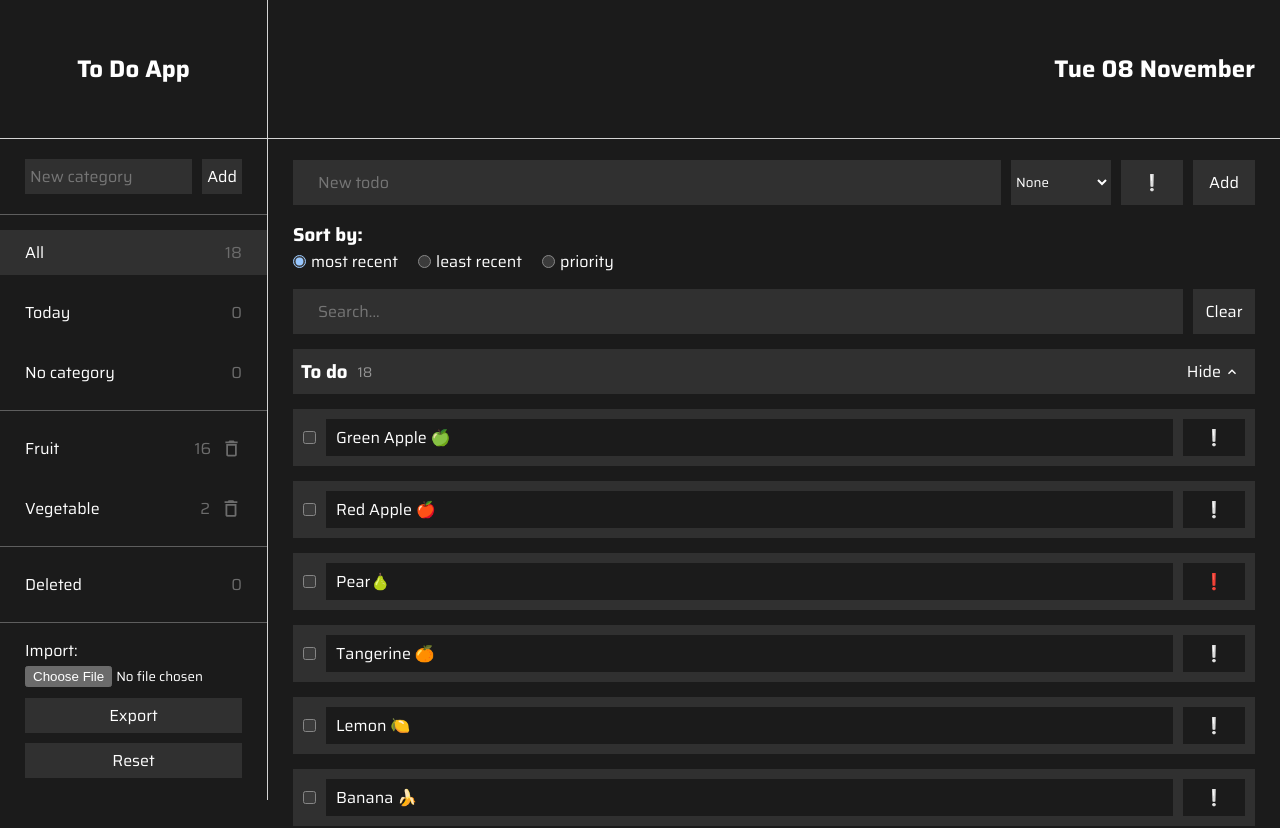
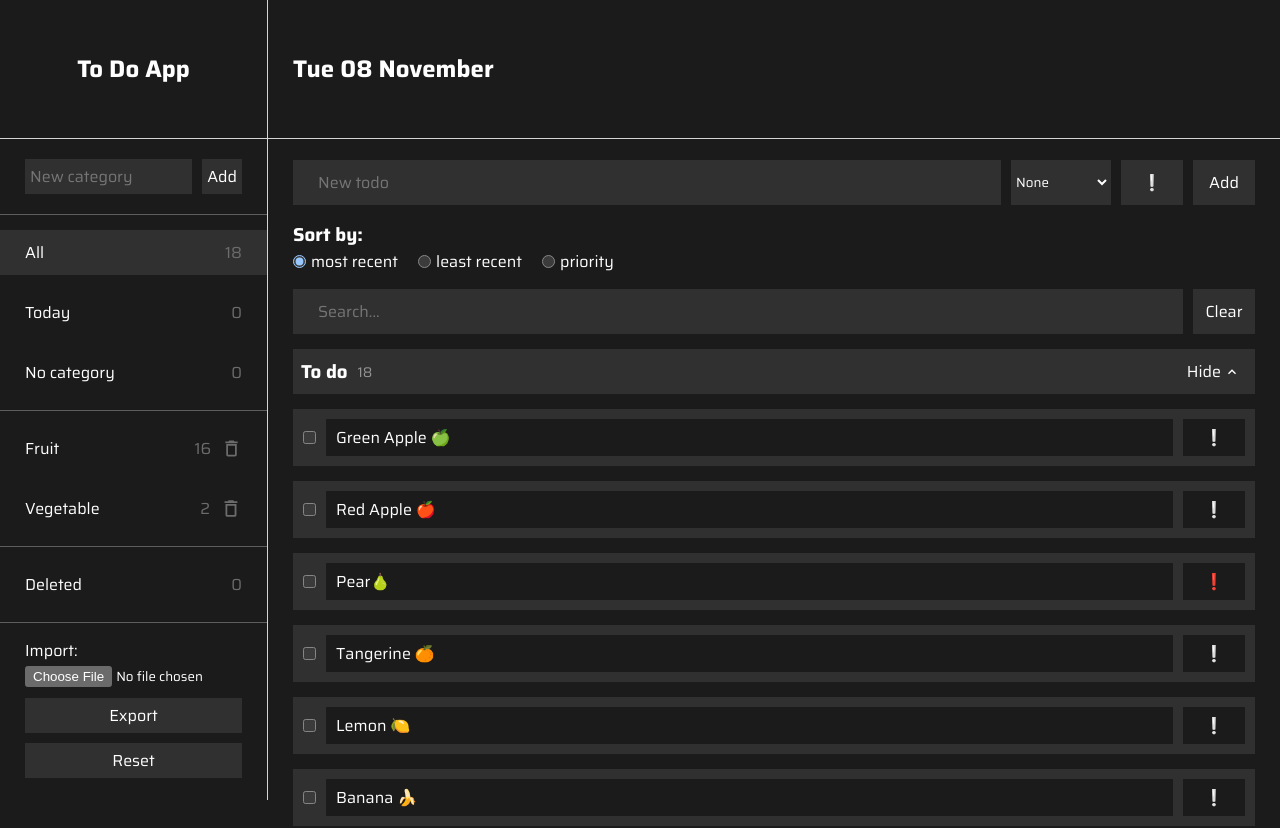
Before and after one commit to tquintal/to-do-app, a React (Create React App) app: page / in a window 1280 px wide. Shown: the top 828 px of the page. Built offline with nearby package versions, Linux system fonts and the light colour scheme.

Commit message:
small mozilla fix

```diff
--- a/src/components/Banner/Banner.module.css
+++ b/src/components/Banner/Banner.module.css
@@ -1,10 +1,9 @@
 .container {
-  width: -webkit-fill-available;
+  width: 100%;
   padding-top: 50px;
   padding-bottom: 50px;
-  display: flex;
-  justify-content: flex-end;
-  align-items: flex-end;
+  /* display: flex;   */
+  padding-left: 25px;
   border-bottom: 1px #d4d4d4;
   border-bottom-style: solid;
   position: fixed;
@@ -16,7 +15,7 @@
 }
 
 .container h1 {
-  padding-right: 25px;
+  width: 100%;
 }
 
 .container svg {
```
